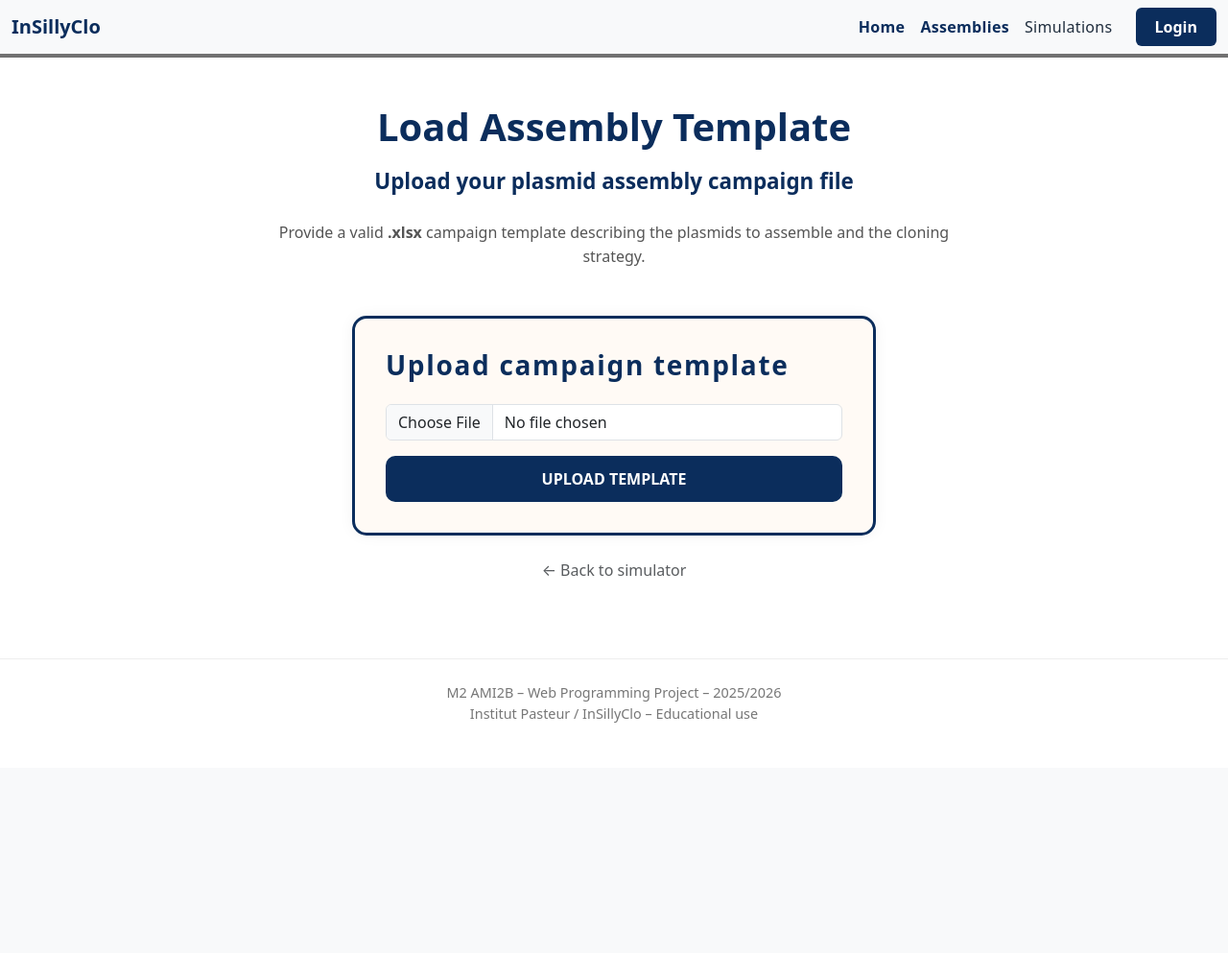
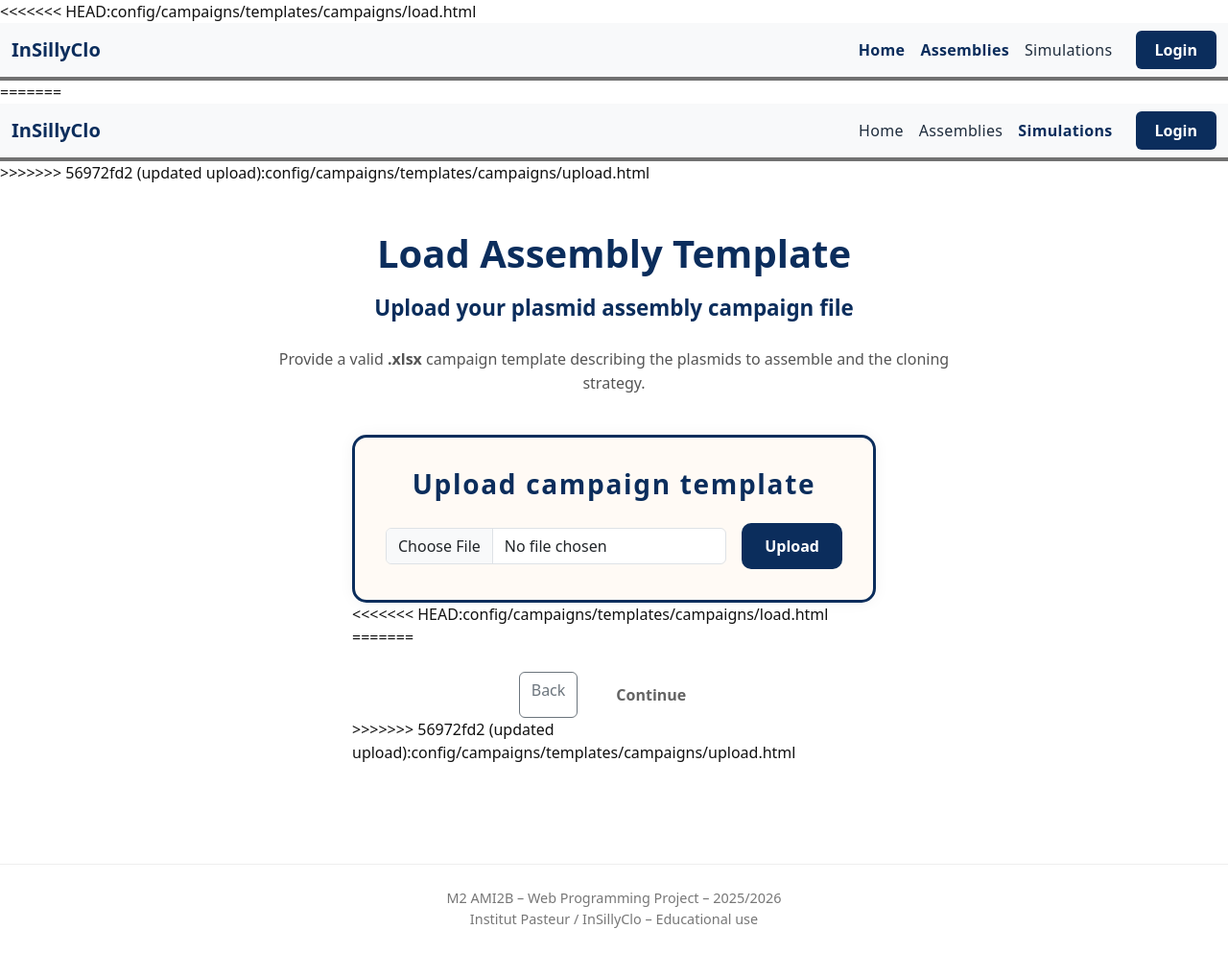
Before and after one commit to MiguelSenHer/projet-web-G4, a Django app: template config/campaigns/templates/campaigns/load.html in a window 1280 px wide. Shown: the whole page at 96% size. Before the commit the page ends 753 px from the top, so only its background shows below. Run offline with Django 5.2, Linux system fonts and the light colour scheme; the template is opened without the code that fills it, so the values that code supplies are empty; parts of the project's set-up code (start-up, migrations or seed data) failed here and were passed over.

Commit message:
updated upload

```diff
--- a/config/campaigns/templates/campaigns/load.html
+++ b/config/campaigns/templates/campaigns/load.html
@@ -16,7 +16,28 @@
 <body>
 
 <!-- NAVBAR -->
+<<<<<<< HEAD:config/campaigns/templates/campaigns/load.html
 {% include 'frontend/navbar.html' %}
+=======
+<nav class="navbar navbar-expand-md navbar-light bg-light border-bottom border-3">
+  <div class="container-fluid">
+    <a class="navbar-brand fw-bold" href="/">InSillyClo</a>
+
+    <button class="navbar-toggler" type="button" data-bs-toggle="collapse" data-bs-target="#mainNav">
+      <span class="navbar-toggler-icon"></span>
+    </button>
+
+    <div class="collapse navbar-collapse" id="mainNav">
+      <ul class="navbar-nav ms-auto mb-2 mb-md-0">
+        <li class="nav-item"><a class="nav-link" href="/">Home</a></li>
+        <li class="nav-item"><a class="nav-link" href="/campaigns/simulator/browse/">Assemblies</a></li>
+        <li class="nav-item"><a class="nav-link active" href="/campaigns/simulator/">Simulations</a></li>
+        <li class="nav-item"><a class="btn btn-simulator ms-md-3" href="/accounts/login/">Login</a></li>
+      </ul>
+    </div>
+  </div>
+</nav>
+>>>>>>> 56972fd2 (updated upload):config/campaigns/templates/campaigns/upload.html
 
 <!-- HERO -->
 <section class="container text-center mt-5">
@@ -32,18 +53,28 @@
   </p>
 </section>
 
-<!-- UPLOAD CARD -->
-<section class="container mt-5">
-  <div class="row justify-content-center">
-    <div class="col-md-6">
+<!-- MAIN CONTENT -->
+<main class="flex-grow-1">
+  <div class="container py-4">
+    <div class="row justify-content-center">
+      <div class="col-md-7 col-lg-6">
 
-      <div class="assembly-card">
-        <h3 class="assembly-title mb-4">Upload campaign template</h3>
+        <!-- UPLOAD CARD -->
+        <div class="assembly-card mt-3">
 
-        <form method="post" enctype="multipart/form-data">
-          {% csrf_token %}
+          <h3 class="assembly-title mb-4 text-center">
+            Upload campaign template
+          </h3>
 
-          <div class="mb-3">
+          {% if error %}
+            <div class="alert alert-danger mb-4">
+              {{ error }}
+            </div>
+          {% endif %}
+
+          <!-- UPLOAD FORM -->
+          <form method="post" enctype="multipart/form-data" class="d-flex gap-3 align-items-center">
+            {% csrf_token %}
             <input
               class="form-control"
               type="file"
@@ -51,36 +82,52 @@
               accept=".xlsx"
               required
             >
-          </div>
+            <button type="submit" class="btn btn-assembly">
+              Upload
+            </button>
+          </form>
 
-          <button type="submit" class="btn btn-assembly w-100">
-            UPLOAD TEMPLATE
-          </button>
-        </form>
+          <!-- SUCCESS -->
+          {% if request.session.uploaded_template_name %}
+            <div class="alert alert-success mt-3 mb-0">
+              Template uploaded: <strong>{{ request.session.uploaded_template_name }}</strong>
+            </div>
+          {% endif %}
 
-        {% if error %}
-          <div class="alert alert-danger mt-3 mb-0">
-            {{ error }}
-          </div>
-        {% endif %}
+        </div>
 
+<<<<<<< HEAD:config/campaigns/templates/campaigns/load.html
         {% if uploaded_name %}
           <div class="alert alert-success mt-3 mb-0">
             Template <strong>{{ uploaded_name }}</strong> uploaded successfully.
           </div>
         {% endif %}
+=======
+        <div class="d-flex justify-content-center gap-3 mt-4 flex-wrap">
+
+          <!-- Back -->
+          <a href="/campaigns/simulator/" class="btn btn-outline-secondary">
+            Back
+          </a>
+
+          <!-- Continue -->
+          {% if request.session.uploaded_template_path %}
+            <a href="/campaigns/simulator/upload/next/" class="btn btn-assembly">
+              Continue
+            </a>
+          {% else %}
+            <a class="btn btn-assembly disabled" aria-disabled="true">
+              Continue
+            </a>
+          {% endif %}
+
+        </div>
+>>>>>>> 56972fd2 (updated upload):config/campaigns/templates/campaigns/upload.html
 
       </div>
-
-      <div class="text-center mt-4">
-        <a href="/campaigns/simulator/" class="text-muted" style="text-decoration: none;">
-          ← Back to simulator
-        </a>
-      </div>
-
     </div>
   </div>
-</section>
+</main>
 
 <!-- FOOTER -->
 {% include 'frontend/footer.html' %}
```
Also changed, not shown: config/campaigns/views.py (+114 -0 lines).
